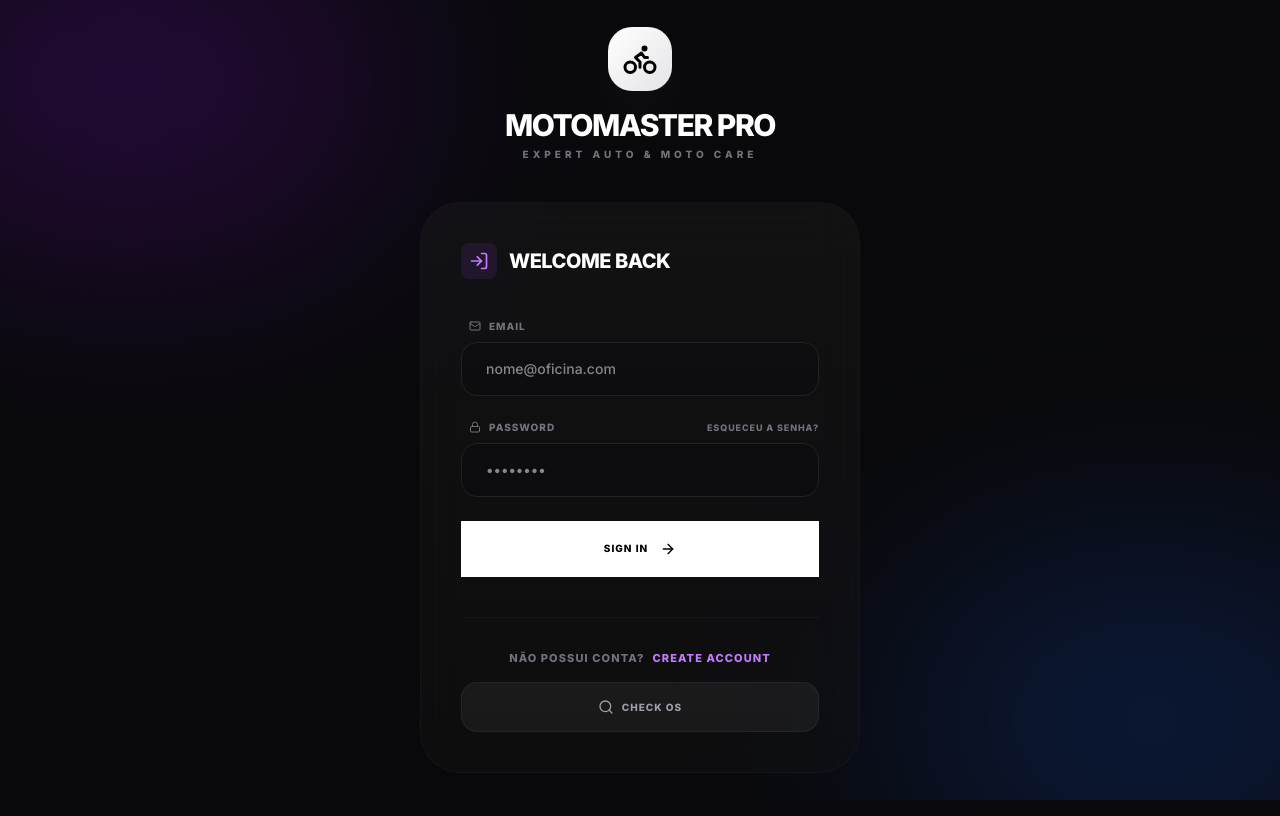
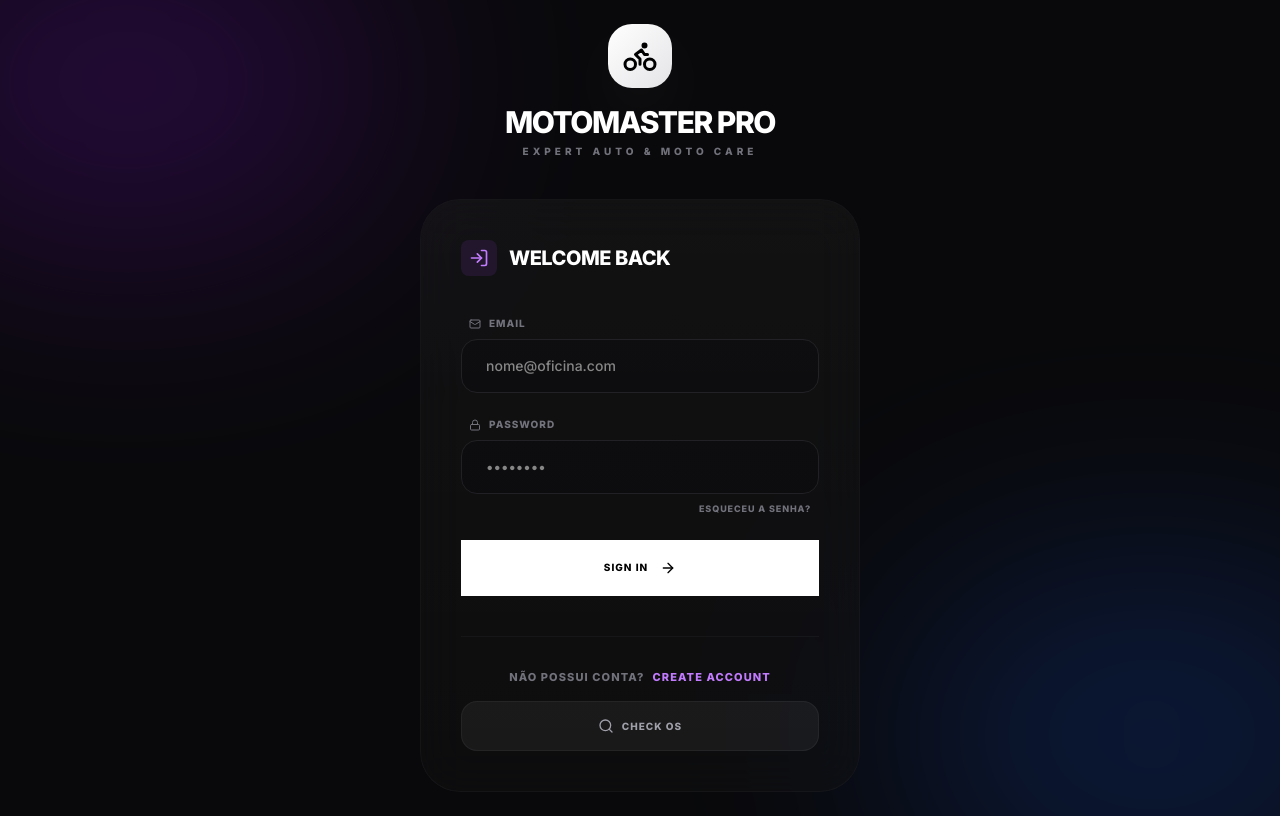
Before and after one commit to JoseEvilanio/motomasterPro, a React (Vite) app: page / in a window 1280 px wide. Built offline with nearby package versions, Linux system fonts and the light colour scheme; no server answers.

Commit message:
feat: ajuste para recuperar senha!

```diff
--- a/components/AuthScreen.tsx
+++ b/components/AuthScreen.tsx
@@ -168,15 +168,6 @@ const AuthScreen: React.FC<AuthScreenProps> = ({ onLogin }) => {
                     <label className="text-[10px] font-black text-zinc-500 uppercase tracking-widest ml-2 flex items-center gap-2">
                       <Lock className="w-3 h-3" /> {t('password')}
                     </label>
-                    {isLogin && (
-                      <button
-                        type="button"
-                        onClick={() => setIsForgot(true)}
-                        className="text-[9px] font-black uppercase tracking-widest text-zinc-500 hover:text-white transition-colors"
-                      >
-                        Esqueceu a senha?
-                      </button>
-                    )}
                   </div>
                   <input
                     type="password"
@@ -186,6 +177,17 @@ const AuthScreen: React.FC<AuthScreenProps> = ({ onLogin }) => {
                     className="w-full bg-background-main/50 border border-border rounded-2xl px-6 py-4 text-sm text-white focus:outline-none focus:border-white/20 focus:ring-4 focus:ring-white/5 transition-all font-medium"
                     placeholder="••••••••"
                   />
+                  {isLogin && (
+                    <div className="flex justify-end pr-2">
+                      <button
+                        type="button"
+                        onClick={() => setIsForgot(true)}
+                        className="text-[9px] font-black uppercase tracking-widest text-zinc-500 hover:text-white transition-colors"
+                      >
+                        Esqueceu a senha?
+                      </button>
+                    </div>
+                  )}
                 </motion.div>
               )}
             </AnimatePresence>
```
